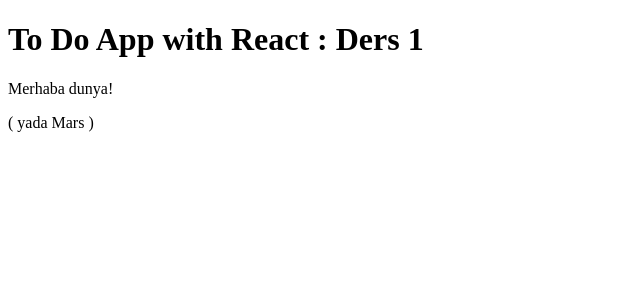
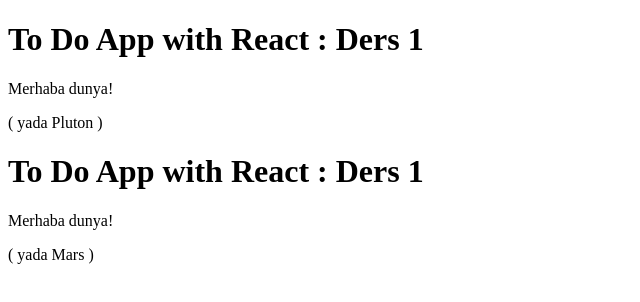
Before and after one commit to mehmetsoylucom/react-todo-tutorial, a React (Create React App) app: page / in a window 1280 px wide. Shown: the top 302 px of the page, without its empty margins (0-640 px from the left). Built offline with nearby package versions, Linux system fonts and the light colour scheme.

Commit message:
component calls can be multiple

```diff
--- a/src/index.js
+++ b/src/index.js
@@ -9,14 +9,20 @@
 import * as serviceWorker from './serviceWorker';
 
 // Bir element yani zamanda component de olabilir
-// componentlere veri gonderilebilir
+// componentlere veri gonderilebilir.
+// JSX attributelerini tek bir obje olarak bu componente aktarır. Bu objeye props diyoruz.
+// Component adlarını daima büyük harfle başlatın! HTML elementleri ise kucuk harfle baslamali!
 const appComponent = <App planet="Mars"/>;
+
 
 // DOM render import edilen App'i root id sahibi div altinda render ediyor
 // JSX formatinda gelen elementler React uzerinden bir JS nesnesine donusturulerek kullaniliyor
 // Bunun anlami JSON olan veri kullanici tarafinda redux ile depolanabilir ve yonetilebilir
 ReactDOM.render(
-    appComponent,
+    <div>
+        <App planet="Pluton"/>
+        {appComponent}
+    </div>,
     // Root dugumu genellikle bir tanedir ve kapsayicidir
     // Dilenirse birden fazla olabilir, ayni uygulama birden cok render yapabiliyor
     // Tum react islemleri bunun icerisinde gerceklesiyor
```
